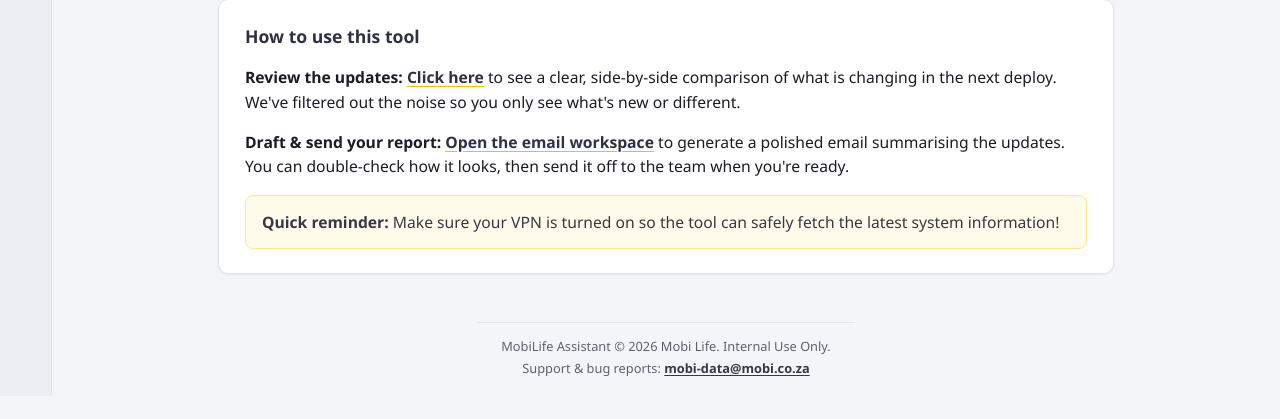
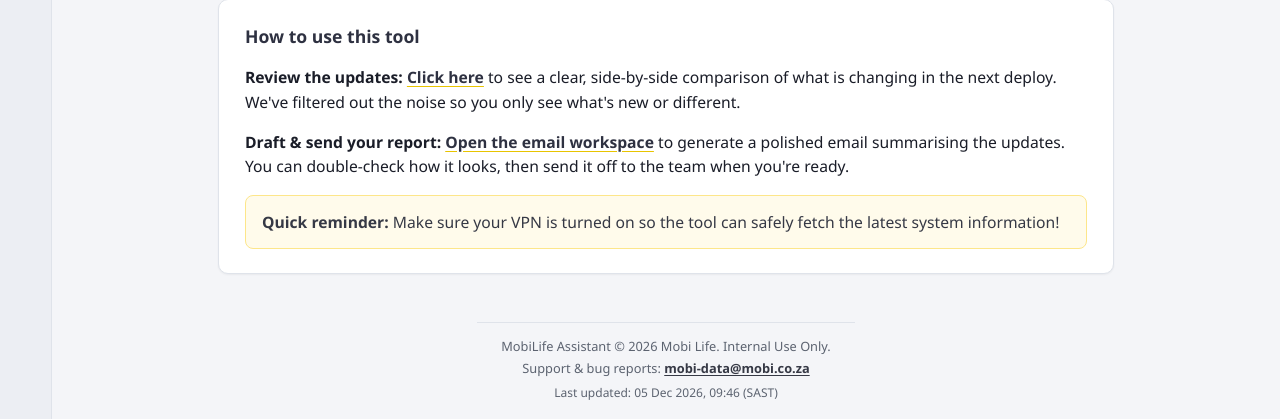
Before and after one commit to neomwambi/Deploy-Preps, a Flask app: page / in a window 1280 px wide. Shown: the part 529-948 px from the top of the page. Before the commit the page ends 925 px from the top, so only its background shows below. Run offline with Flask 3, Linux system fonts and the light colour scheme; the visitor is signed in with stand-in values (Sample User, id 1).

Commit message:
Show last-updated timestamp in home page footer.
Derives the value from the most recent source file modification time so users can see when the deployed app last changed.

Co-authored-by: Cursor <cursoragent@cursor.com>

```diff
--- a/app.py
+++ b/app.py
@@ -5,7 +5,8 @@ from __future__ import annotations
 import os
 import time
 import traceback
-from datetime import timedelta
+from datetime import datetime, timedelta, timezone
+from pathlib import Path
 
 from dotenv import load_dotenv
 from flask import Flask, flash, redirect, render_template, request, session, url_for
@@ -56,11 +57,32 @@ def _inject_current_user():
             "username": session.get("username"),
             "access": session.get("access"),
         } if _is_logged_in() else None,
+        "last_updated": project_last_updated(),
     }
 
 
 def _build_username(first_name: str, last_name: str) -> str:
     return f"{first_name}_{last_name[0].upper()}"
+
+
+# Local time zone for display (South Africa Standard Time, UTC+2).
+_DISPLAY_TZ = timezone(timedelta(hours=2), "SAST")
+_PROJECT_ROOT = Path(__file__).resolve().parent
+_LAST_UPDATED_SOURCES = ("*.py", "templates/*.html", "static/*.css")
+
+
+def project_last_updated() -> str | None:
+    """Most recent modification time across the app's source files, formatted for display."""
+    latest = 0.0
+    for pattern in _LAST_UPDATED_SOURCES:
+        for path in _PROJECT_ROOT.glob(pattern):
+            try:
+                latest = max(latest, path.stat().st_mtime)
+            except OSError:
+                continue
+    if latest <= 0:
+        return None
+    return datetime.fromtimestamp(latest, _DISPLAY_TZ).strftime("%d %b %Y, %H:%M (%Z)")
 
 
 def _touch_session_activity() -> None:
--- a/static/styles.css
+++ b/static/styles.css
@@ -705,6 +705,12 @@ body {
   text-underline-offset: 2px;
 }
 
+.app-footer-updated {
+  margin: 6px 0 0;
+  font-size: 0.75rem;
+  color: var(--ml-muted);
+}
+
 /* Auth pages */
 .auth-shell {
   min-height: 100vh;
--- a/templates/dashboard.html
+++ b/templates/dashboard.html
@@ -177,6 +177,9 @@
         Support &amp; bug reports:
         <a href="mailto:mobi-data@mobi.co.za">mobi-data@mobi.co.za</a>
       </p>
+      {% if last_updated %}
+      <p class="app-footer-updated">Last updated: {{ last_updated }}</p>
+      {% endif %}
     </footer>
     {% endif %}
   </div>
```
